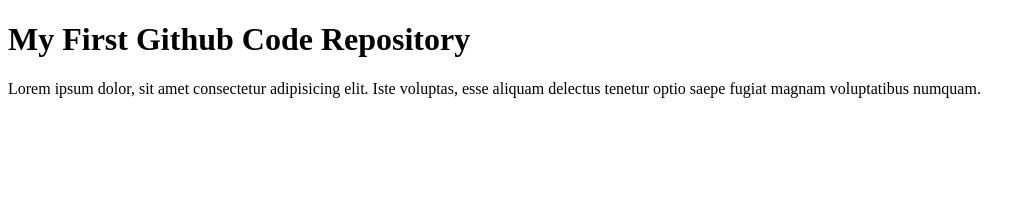
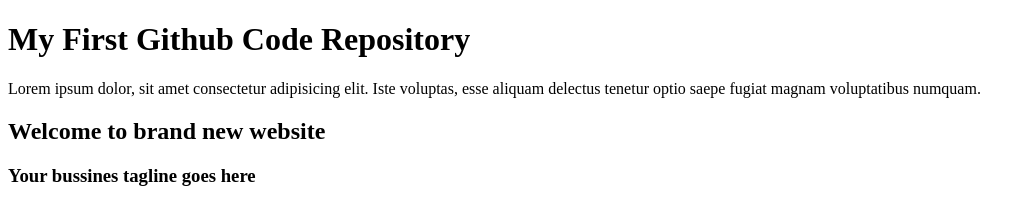
Before and after one commit to theMorshed/myFirstRepo, a plain HTML site: page index.html in a window 1280 px wide. Shown: the whole page, without its empty margins (0-1035 px from the left). Drawn offline with Linux system fonts and the light colour scheme.

Commit message:
add some heading and tagline

```diff
--- a/index.html
+++ b/index.html
@@ -9,5 +9,7 @@
 <body>
     <h1>My First Github Code Repository</h1>
     <p>Lorem ipsum dolor, sit amet consectetur adipisicing elit. Iste voluptas, esse aliquam delectus tenetur optio saepe fugiat magnam voluptatibus numquam.</p>
+    <h2>Welcome to brand new website</h2>
+    <h3>Your bussines tagline goes here</h3>
 </body>
 </html>
```
